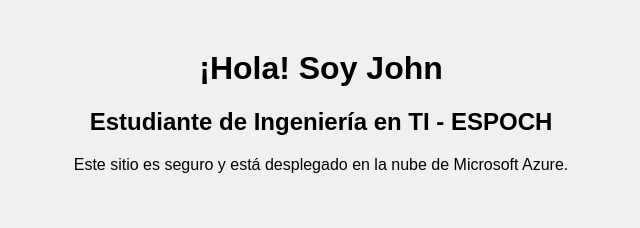
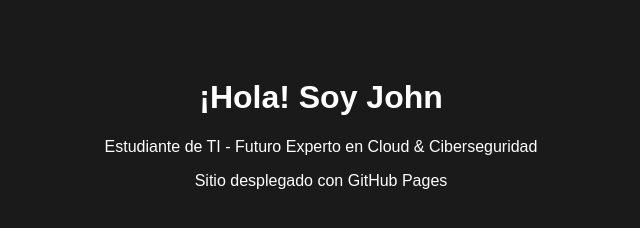
Before and after one commit to JohnYugchaDev/mi_marca_personal, a plain HTML site: page index.html in a window 1280 px wide. Shown: the whole page, without its empty margins (319-959 px from the left). Drawn offline with Linux system fonts and the light colour scheme.

Commit message:
index.html

```diff
--- a/index.html
+++ b/index.html
@@ -1,11 +1,9 @@
 <!DOCTYPE html>
 <html>
-<head>
-    <title>John - Futuro Ingeniero TI</title>
-</head>
-<body style="font-family: Arial, sans-serif; text-align: center; background-color: #f0f0f0; margin-top: 50px;">
+<head><title>Portafolio de John</title></head>
+<body style="background: #1a1a1a; color: white; font-family: sans-serif; text-align: center; padding-top: 50px;">
     <h1>¡Hola! Soy John</h1>
-    <h2>Estudiante de Ingeniería en TI - ESPOCH</h2>
-    <p>Este sitio es seguro y está desplegado en la nube de Microsoft Azure.</p>
+    <p>Estudiante de TI - Futuro Experto en Cloud & Ciberseguridad</p>
+    <p>Sitio desplegado con GitHub Pages</p>
 </body>
 </html>
```
